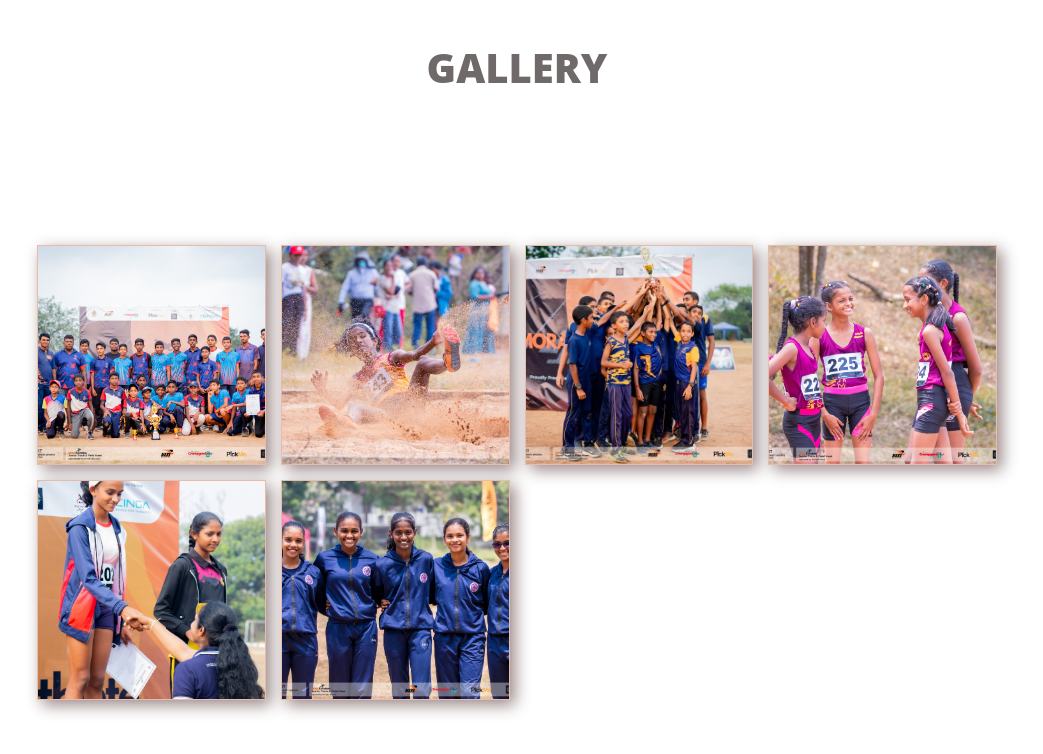
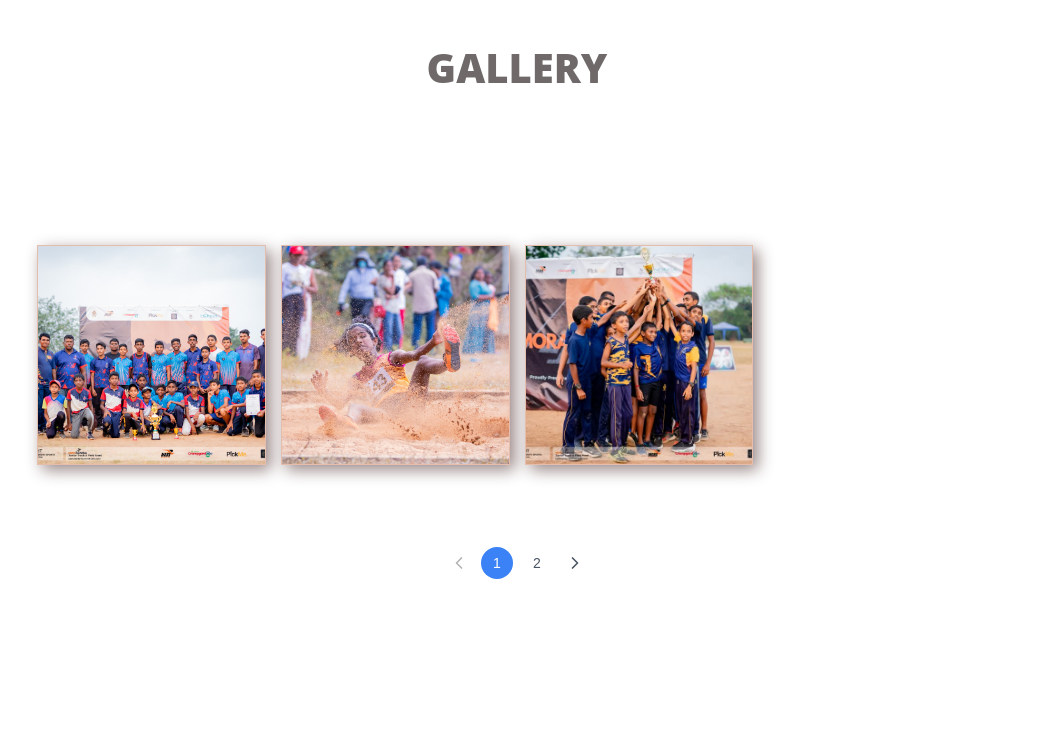
Before and after one commit to Ishari-28/AthleTech_frontend, a React (Vite) app: page /gallery in a window 1280 px wide. Shown: the top 754 px of the page, without its empty margins (123-1166 px from the left). Built offline with nearby package versions, Linux system fonts and the light colour scheme.

Commit message:
Gallery page with pagination

```diff
--- a/package.json
+++ b/package.json
@@ -10,6 +10,7 @@
     "preview": "vite preview"
   },
   "dependencies": {
+    "lucide-react": "^0.475.0",
     "react": "^18.3.1",
     "react-dom": "^18.3.1",
     "react-router-dom": "^7.1.5"
--- a/src/pages/Gallery.jsx
+++ b/src/pages/Gallery.jsx
@@ -1,6 +1,7 @@
-import React, { useState} from 'react';
+import React, { useState, useEffect } from "react";
 import '../styles/Gallery.css';
 import { GalleryImage } from './GalleryImage';
+import { ChevronLeft, ChevronRight } from "lucide-react"; // Import icons for pagination
 
 const PageName = () => {
     return (
@@ -14,36 +15,89 @@ const Images = () => {
     // console.log(GalleryImage)
 
     const [file, setFile] = useState(null);
+    const [currentPage, setCurrentPage] = useState(1);
+    const [imagesPerPage, setImagesPerPage] = useState(3); // Default images per page
+
+    // **Function to Update Images Per Page Based on Screen Size**
+    useEffect(() => {
+        const updateImagesPerPage = () => {
+        if (window.innerWidth <= 375) {
+            setImagesPerPage(4);
+        } else {
+            setImagesPerPage(3);
+        }
+        };
+
+        updateImagesPerPage(); // Call function on component mount
+
+        window.addEventListener("resize", updateImagesPerPage); // Listen for window resize events
+
+        return () => window.removeEventListener("resize", updateImagesPerPage); // Cleanup listener on component unmount
+    }, []);
+
+
+    const totalPages = Math.ceil(GalleryImage.length / imagesPerPage);  //Calculate total pages
+
+    //Get current images for the page
+    const startIndex = (currentPage - 1) * imagesPerPage;
+    const currentImages = GalleryImage.slice(startIndex, startIndex + imagesPerPage);
+
     return (
 
         <div className='gallery-main-container'>
             <div className='gallery-container'>
                 {
-                    GalleryImage.map((file, index) => (
+                    currentImages.map((file, index) => (
                         <div className="galleryimage" key={index} onClick={() => setFile(file)}>
                             {file.type === 'image' && (
                                 <img src={file.url} alt={`Gallery ${index}`} />
                             )}
                         </div>
-
-
                     ))
                 }
+            </div>
+
+            {/* Popup model for image */}
+            {file && (
+                <div className="popup-galleryimage">
+                    <span onClick={() => setFile(null)}>&times;</span>
+                    <img src={file?.url} alt="Selected" />
+                </div>
+            )}
+
+            <div className="pagination">
+                <button
+                    className="pagination-arrow"
+                    onClick={() => setCurrentPage(Math.max(1, currentPage - 1))}
+                    disabled={currentPage === 1}
+                >
+                    <ChevronLeft size={20} />
+                </button>
+
+                 {/* **Generate Page Numbers Dynamically** */}
+                {Array.from({ length: totalPages }, (_, i) => i + 1).map((page) => (
+                    <button
+                        key={page}
+                        onClick={() => setCurrentPage(page)}
+                        className={`pagination-number ${currentPage === page ? "active" : ""}`}
+                    >
+                        {page}
+                    </button>
+                ))}
+
+                <button
+                    className="pagination-arrow"
+                    onClick={() => setCurrentPage(Math.min(totalPages, currentPage + 1))}
+                    disabled={currentPage === totalPages}
+                >
+                <ChevronRight size={20} />
+                </button>
 
             </div>
 
-            <div className='popup-galleryimage' style={{ display: file ? 'block' : 'none'}}>
-                <span onClick={() => setFile(null)}>&times;</span>
-                {
-                    file?.type === 'image' ? (
-                        <img src={file?.url} alt="Selected Image" />
-                    ) : null
-                }
-            </div>
         </div>
     );
 };
-
 
 
 const Gallery = () => {
--- a/src/styles/Gallery.css
+++ b/src/styles/Gallery.css
@@ -104,3 +104,57 @@ body {
     background-color: rgba(255, 255, 255, 0.7);
     color: rgb(0, 0, 0);
   }
+
+  .pagination {
+    display: flex;
+    justify-content: center;
+    align-items: center;
+    margin-top: 2rem;
+    gap: 0.5rem;
+  }
+
+  .pagination-number {
+    width: 2rem;
+    height: 2rem;
+    border-radius: 50%;
+    display: flex;
+    align-items: center;
+    justify-content: center;
+    font-size: 0.875rem;
+    color: rgb(75, 85, 99);
+    background: none;
+    border: none;
+    cursor: pointer;
+    transition: background-color 0.2s;
+  }
+
+  .pagination-number:hover {
+    background-color: rgb(229, 231, 235);
+  }
+
+  .pagination-number.active {
+    background-color: rgb(59, 130, 246);
+    color: white;
+  }
+
+  .pagination-arrow {
+    padding: 0.25rem;
+    border-radius: 50%;
+    border: none;
+    background: none;
+    cursor: pointer;
+    color: rgb(75, 85, 99);
+    display: flex;
+    align-items: center;
+    justify-content: center;
+    transition: background-color 0.2s;
+  }
+
+  .pagination-arrow:hover {
+    background-color: rgb(229, 231, 235);
+  }
+
+  .pagination-arrow:disabled {
+    color: rgb(180, 180, 180);
+    cursor: not-allowed;
+  }
```
Also changed, not shown: 2 other files (tests, documents, lock files or other folders). Lines whose indentation alone changed are shown as unchanged.
